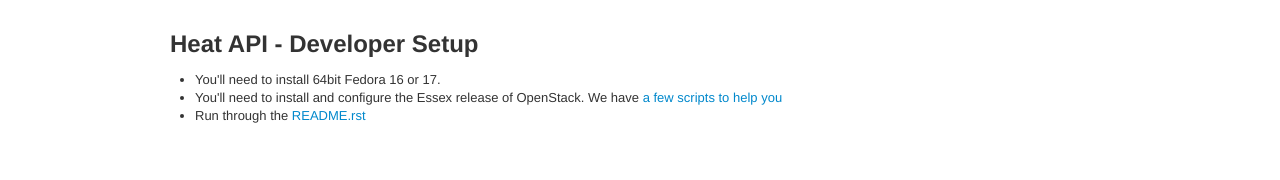
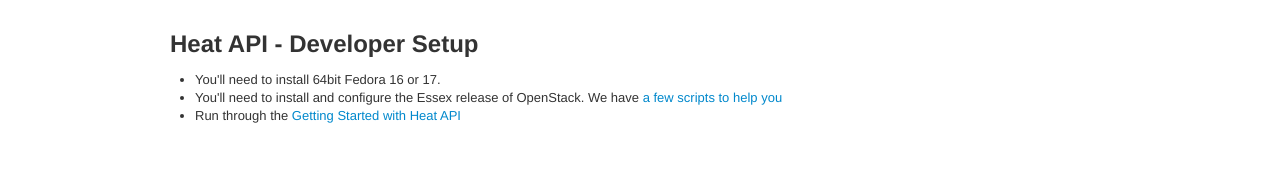
Before and after one commit to sdake/heat-api.github.com, a Jekyll site: the page built from developersetup.html, in a window 1280 px wide. Shown: the part 120-300 px from the top of the page. Built offline with Jekyll 4.4.1, drawn with Linux system fonts in a browser that asks for light colours.

Commit message:
Updating getting started

```diff
--- a/developersetup.html
+++ b/developersetup.html
@@ -9,7 +9,7 @@
     <ul>
        <li>You'll need to install 64bit Fedora 16 or 17.</li>
        <li>You'll need to install and configure the Essex release of OpenStack.  We have <a href="https://github.com/heat-api/heat/tree/master/tools">a few scripts to help you</a></li>
-       <li>Run through the <a href="https://raw.github.com/heat-api/heat/master/README.rst">README.rst</a></li>
+       <li>Run through the <a href="https://github.com/heat-api/heat/wiki/HeatGettingStarted">Getting Started with Heat API</a></li>
     </ul>
     </p>
   </div>
```
